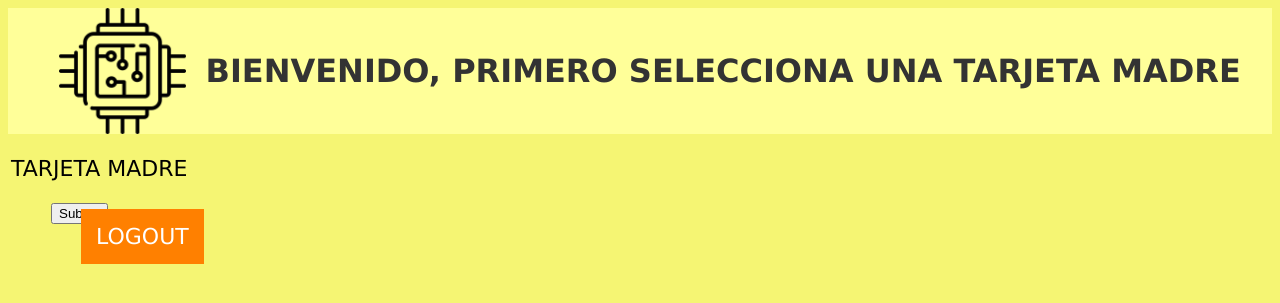
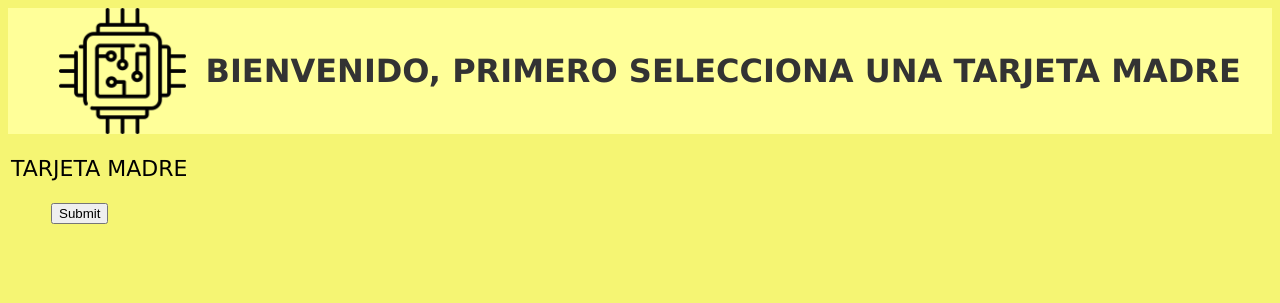
Before and after one commit to ChangKuoman/SACPU, a Flask app: page /simulator in a window 1280 px wide. Shown: the top 303 px of the page. Run offline with Flask 2, Linux system fonts and the light colour scheme; the visitor is signed in with stand-in values (Sample User, id 1); data that the repository does not hold is empty.

Commit message:
arreglos finales

```diff
--- a/app.py
+++ b/app.py
@@ -21,7 +21,6 @@ from flask_login import (
     logout_user,
     current_user
 )
-from flask_bcrypt import Bcrypt
 
 # constants
 anderson_static_path = "/home/anderson/Des_Bas_Plat/Project_SACPU/SACPU/templates/static"
@@ -37,7 +36,6 @@ app.config['SQLALCHEMY_TRACK_MODIFICATIONS'] = False
 app.config['SECRET_KEY'] = 'papasfritas15'
 db = SQLAlchemy(app)
 migrate = Migrate(app, db)
-bcrypt = Bcrypt(app)
 
 login_manager = LoginManager()
 login_manager.init_app(app)
--- a/requirements.txt
+++ b/requirements.txt
@@ -4,7 +4,6 @@ cffi==1.15.0
 click==8.1.2
 dnspython==2.2.1
 Flask==2.1.1
-Flask-Bcrypt==1.0.1
 Flask-Login==0.6.1
 Flask-Migrate==3.1.0
 Flask-SQLAlchemy==2.5.1
--- a/templates/simulator.html
+++ b/templates/simulator.html
@@ -30,11 +30,6 @@
 
                 <input type="submit" value="Submit"/>
             </form>
-            <div class="caja_boton">
-                <a class="boton_div" href="{{url_for('logout')}}" target="_self">
-                    LOGOUT
-                </a>
-            </div>
         </div>
     </body>
     <!--script must be here-->
```
